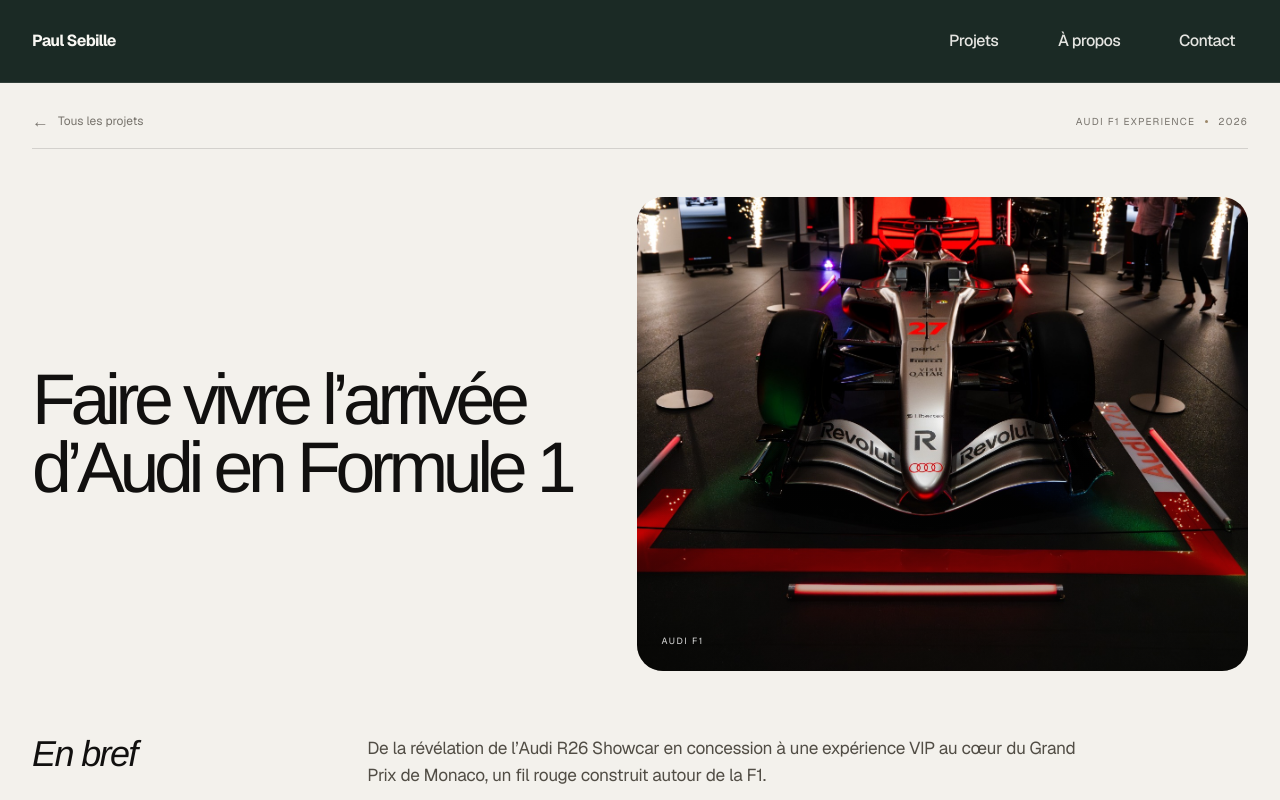
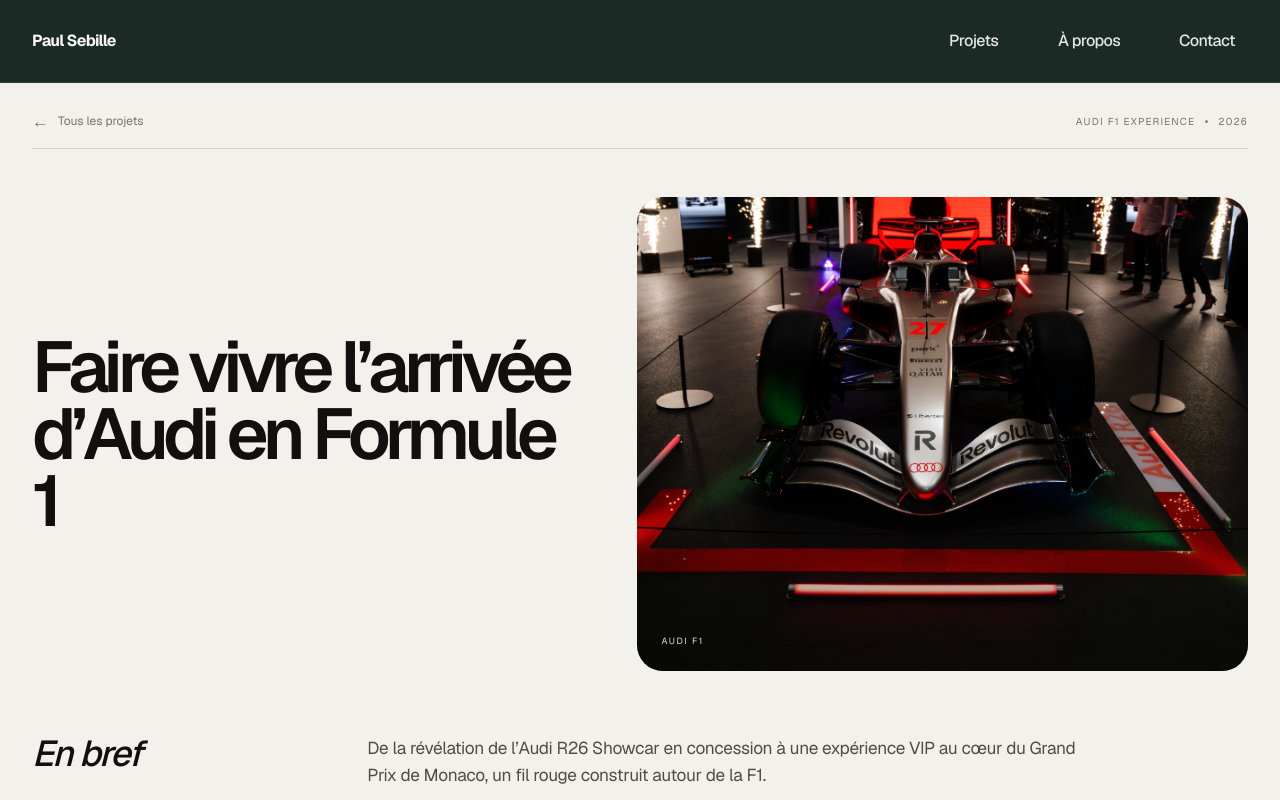
Before and after one commit to paulsebille/Portfolio, a Next.js app: page /projects/audi-f1-experience in a window 1280 px wide. Shown: the top 800 px of the page. Built offline with nearby package versions, Linux system fonts and the light colour scheme.

Commit message:
Match project page titles to footer typography

```diff
--- a/app/globals.css
+++ b/app/globals.css
@@ -4345,3 +4345,18 @@ body { font-family: "Helvetica Neue", Helvetica, Arial, sans-serif; }
   }
   .project-detail-eyebrow { font-size: 17px; }
 }
+
+
+/* Use the site's Geist display typography on project pages */
+.project-detail-heading h1,
+.project-brief-title,
+.project-results-section .project-section-heading h2,
+.project-approach-heading h2,
+.project-gallery-heading h2,
+.project-detail-eyebrow {
+  font-family: inherit;
+}
+.project-detail-heading h1 {
+  font-weight: 560;
+  letter-spacing: -.075em;
+}
```
